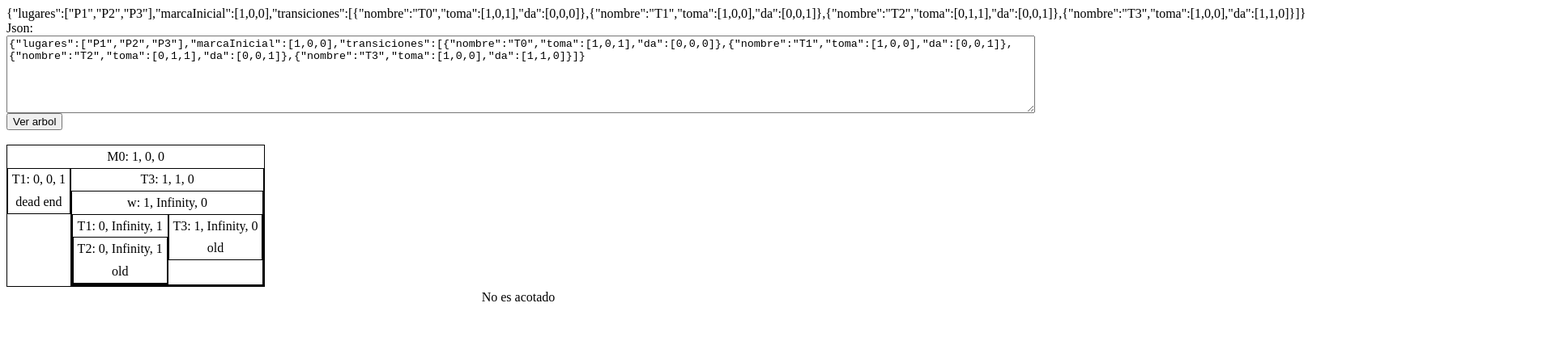
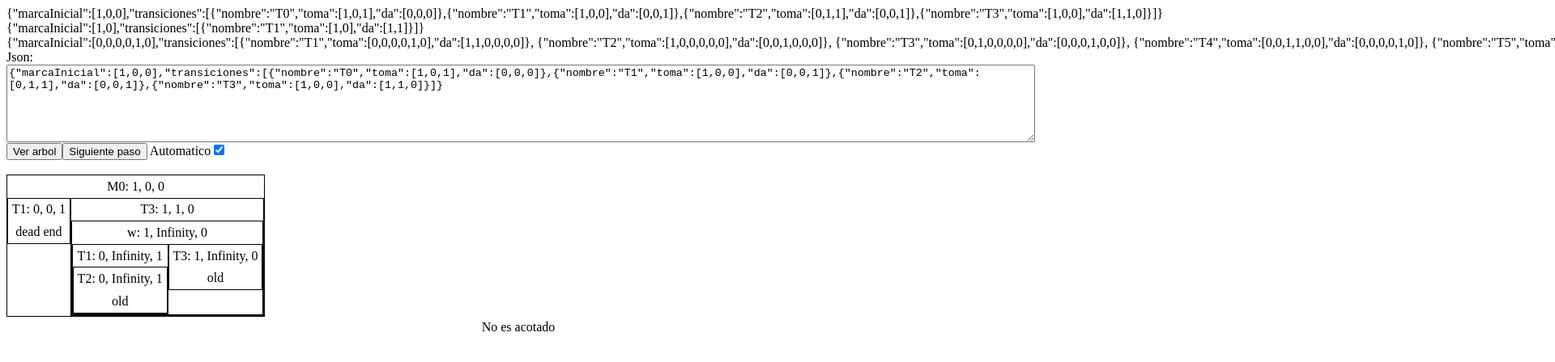
Before and after one commit to eXtragoZ/eXtragoZ.github.io, a plain HTML site: page arbolPetri.html in a window 1280 px wide. Shown: the top 448 px of the page at 81% size, 1920 px wide, since content can reach past the window. Drawn offline with nearby package versions, Linux system fonts and the light colour scheme.

Commit message:
petri paso a paso

```diff
--- a/arbolPetri.html
+++ b/arbolPetri.html
@@ -22,7 +22,7 @@
 
 
 		}
-		.valor, .old, .deadEnd, #cota {
+		.valor, .old, .deadEnd, #cota, #pasos {
 			text-align: center;
 			padding: 0.3em;
 		}
@@ -30,13 +30,33 @@
 			width: 100%;
 			display: block;
 		}
+		.repetido > .valor {
+			border-style: solid;
+			border-width: 3px;
+			border-color: #92a8d1;
+		}
+
+		.ultimo {
+			border-style: solid;
+			border-width: 3px;
+			border-color: #a892d1;
+		}
+
+		.actual {
+			border-style: solid;
+			border-width: 3px;
+			border-color: #92d1a8;
+		}
+
 	</style>
   </head>
   <body>
-	{"lugares":["P1","P2","P3"],"marcaInicial":[1,0,0],"transiciones":[{"nombre":"T0","toma":[1,0,1],"da":[0,0,0]},{"nombre":"T1","toma":[1,0,0],"da":[0,0,1]},{"nombre":"T2","toma":[0,1,1],"da":[0,0,1]},{"nombre":"T3","toma":[1,0,0],"da":[1,1,0]}]}
+	{"marcaInicial":[1,0,0],"transiciones":[{"nombre":"T0","toma":[1,0,1],"da":[0,0,0]},{"nombre":"T1","toma":[1,0,0],"da":[0,0,1]},{"nombre":"T2","toma":[0,1,1],"da":[0,0,1]},{"nombre":"T3","toma":[1,0,0],"da":[1,1,0]}]}
+	<br/>{"marcaInicial":[1,0],"transiciones":[{"nombre":"T1","toma":[1,0],"da":[1,1]}]}
+	<br/>{"marcaInicial":[0,0,0,0,1,0],"transiciones":[{"nombre":"T1","toma":[0,0,0,0,1,0],"da":[1,1,0,0,0,0]}, {"nombre":"T2","toma":[1,0,0,0,0,0],"da":[0,0,1,0,0,0]}, {"nombre":"T3","toma":[0,1,0,0,0,0],"da":[0,0,0,1,0,0]}, {"nombre":"T4","toma":[0,0,1,1,0,0],"da":[0,0,0,0,1,0]}, {"nombre":"T5","toma":[0,0,0,0,1,0],"da":[0,0,0,0,0,1]}]}
 	<br/>
 	Json: <textarea rows="6" id="arbolJson"></textarea>
-	<button onclick="cargarArbolJson()">Ver arbol</button>
+	<button onclick="cargarArbolJson()">Ver arbol</button><button onclick="arbolPorPasos()">Siguiente paso</button> Automatico<input type="checkbox" value="Auto" id="autoArbol">
 	<br/><br/>
     <div id="arbol" class="arbol"></div>
 	<div id="cota"></div>
--- a/arbolPetri.js
+++ b/arbolPetri.js
@@ -1,5 +1,4 @@
 let red = {
-    lugares: ["P1","P2","P3"],
     marcaInicial: [1,0,0],
     transiciones: [{
             nombre: "T0",
@@ -18,8 +17,10 @@ let red = {
             toma: [1,0,0],
             da: [1,1,0]
         }
-    ],
+    ]
 }
+
+let estadoActual
 
 function nuevaRama(id, transicion, marca, padre) {
 	const nodo = document.createElement('div')
@@ -30,6 +31,7 @@ function nuevaRama(id, transicion, marca, padre) {
 	const valor = document.createElement('div')
 	$(valor)
 	.addClass('valor')
+	.addClass('ultimo')
     .html(transicion + ": " + marcaAString(marca))
     .appendTo($(nodo))
 
@@ -62,53 +64,94 @@ function marcaAString(marca) {
 	return resultado.slice(0, resultado.length - 2)
 }
 
-function siguienteEstado(estado, padre) {
-	let esDeadEnd = true
-	while (estado.transicion < red.transiciones.length) {
-		if (transicionHabilitada(estado)) {
-			esDeadEnd = false
-			const nuevaMarca = aplicarTransicion(estado)
+function siguienteEstado() {
+	$( ".repetido" ).removeClass( "repetido" )
+	$( ".actual" ).removeClass( "actual" )
+	$( ".ultimo" ).removeClass( "ultimo" )
 
-			let nodo = nuevaRama("m-" + estado.nodos.length, red.transiciones[estado.transicion].nombre, nuevaMarca, padre)
+	estadoActual.nodoJQuery.addClass( "actual" )
 
-			if (existeEnRed(estado, nuevaMarca)) {
-				old(nodo)
-			} else if(mayorEnRama(estado, nuevaMarca)) {
-				let nodoCubierto = nuevaRama("m-" + estado.nodos.length, "w", nuevaMarca, nodo)
-				if (existeEnRed(estado, nuevaMarca)) {
-					old(nodoCubierto)
-				} else {
-					const nuevoEstado = avanzarEstado(estado, nuevaMarca)
-					siguienteEstado(nuevoEstado, nodoCubierto)
-				}
-			} else {
-				const nuevoEstado = avanzarEstado(estado, nuevaMarca)
-				siguienteEstado(nuevoEstado, nodo)
-			}
+	if (estadoActual.transicion < red.transiciones.length) {
+		if (transicionHabilitada(estadoActual)) {
+			$("#pasos").html(red.transiciones[estadoActual.transicion].nombre + " Habilitada")
+			estadoActual.esDeadEnd = false
+			ejecutarEstado(estadoActual, estadoActual.nodoJQuery)
+		} else {
+			$("#pasos").html(red.transiciones[estadoActual.transicion].nombre + " Deshabilitada")
+			estadoActual.transicion++
+		}
+	}
 
+	if (estadoActual.transicion >= red.transiciones.length) {
+		if (estadoActual.esDeadEnd) {
+			deadEnd(estadoActual.nodoJQuery)
 		}
-		estado.transicion++
+		if (estadoActual.previo != null ) {
+			estadoActual = estadoActual.previo
+		} else {
+			finalizoArbol()
+			return
+		}
 	}
-	if (esDeadEnd) {
-		deadEnd(padre)
+
+	if ($("#autoArbol").prop('checked')) {
+		siguienteEstado()
 	}
 }
 
-function avanzarEstado(estadoPrevio, nuevaMarca) {
+function ejecutarEstado(estado, padre) {
+	const nuevaMarca = aplicarTransicion(estado)
+
+	let nodo = nuevaRama("m-" + estado.nodos.length, red.transiciones[estado.transicion].nombre, nuevaMarca, padre)
+
+	const yaExiste = existeEnRed(estado, nuevaMarca)
+
+	estado.nodos.push(nuevaMarca)
+	estado.transicion++
+
+	const marcaOmega = nuevaMarca.slice()
+	if (yaExiste) {
+		old(nodo)
+	} else if(mayorEnRama(estado, marcaOmega)) {
+		ejecutarEstadoCubierto(estado, nodo, marcaOmega)
+	} else {
+		avanzarEstado(estado, nuevaMarca, nodo)
+	}
+}
+
+function ejecutarEstadoCubierto(estado, nodo, marcaOmega) {
+	let nodoCubierto = nuevaRama("m-" + estado.nodos.length, "w", marcaOmega, nodo)
+
+	const yaExiste = existeEnRed(estado, marcaOmega)
+
+	estado.nodos.push(marcaOmega)
+
+	if (yaExiste) {
+		old(nodoCubierto)
+	} else {
+		avanzarEstado(estado, marcaOmega, nodoCubierto)
+	}
+}
+
+function avanzarEstado(estadoPrevio, nuevaMarca, nuevoPadre) {
 	const nuevoEstado = {
+		previo: estadoPrevio,
 		nodos: estadoPrevio.nodos,
 		rama: estadoPrevio.rama.slice(),
 		marca: nuevaMarca,
-		transicion: 0
+		transicion: 0,
+		nodoJQuery: nuevoPadre,
+		esDeadEnd: true
 	}
-	nuevoEstado.nodos.push(nuevaMarca)
 	nuevoEstado.rama.push(estadoPrevio.marca)
-	return nuevoEstado;
+
+	estadoActual = nuevoEstado
 }
 
 function existeEnRed(estado, marca) {
 	for (let nodo of estado.nodos) {
 		if (mismaMarca(marca, nodo)) {
+			marcarNodoRepetido(estado, nodo)
 			return true
 		}
 	}
@@ -184,32 +227,51 @@ function buscarCota(estado) {
 	return cota
 }
 
+function marcarNodoRepetido(estado, nodo) {
+	const i = estado.nodos.indexOf(nodo)
+	$("#m-"+i).addClass('repetido')
+}
+
+function arbolPorPasos() {
+	siguienteEstado()
+}
 
 function cargarArbolJson() {
 	red = JSON.parse($("#arbolJson").val())
 	$("#arbolJson").val(JSON.stringify(red))
 	$("#arbol").html("")
-	let nodo = nuevaRama('m0', "M0",red.marcaInicial, $("#arbol"))
+	$("#pasos").html("")
+	$("#cota").html("")
+	let nodo = nuevaRama('m-0', "M0",red.marcaInicial, $("#arbol"))
 	let estado = {
-	   nodos: [red.marcaInicial],
-	   rama: [red.marcaInicial],
-	   marca: red.marcaInicial,
-	   transicion: 0
+		nodos: [red.marcaInicial],
+		rama: [red.marcaInicial],
+		marca: red.marcaInicial,
+		transicion: 0,
+		nodoJQuery: nodo,
+		esDeadEnd: true
 	}
-	siguienteEstado(estado, nodo)
+	estadoActual = estado
+	$("#pasos").html("M0")
+	if ($("#autoArbol").prop('checked')) {
+		siguienteEstado()
+	}
+}
 
-	const cota = buscarCota(estado)
+function finalizoArbol() {
+	$( ".actual" ).removeClass( "actual" )
+	$( ".ultimo" ).removeClass( "ultimo" )
+	$("#pasos").html("")
+	const cota = buscarCota(estadoActual)
 	if (cota == Infinity) {
 		$("#cota").html("No es acotado")
 	} else {
 		$("#cota").html("Es " + cota + " acotado")
 	}
-
-
 }
 
-
 $(document).ready(function(){
+	$("#autoArbol").prop('checked', true);
 	$("#arbolJson").val(JSON.stringify(red))
 	cargarArbolJson()
 })
```
